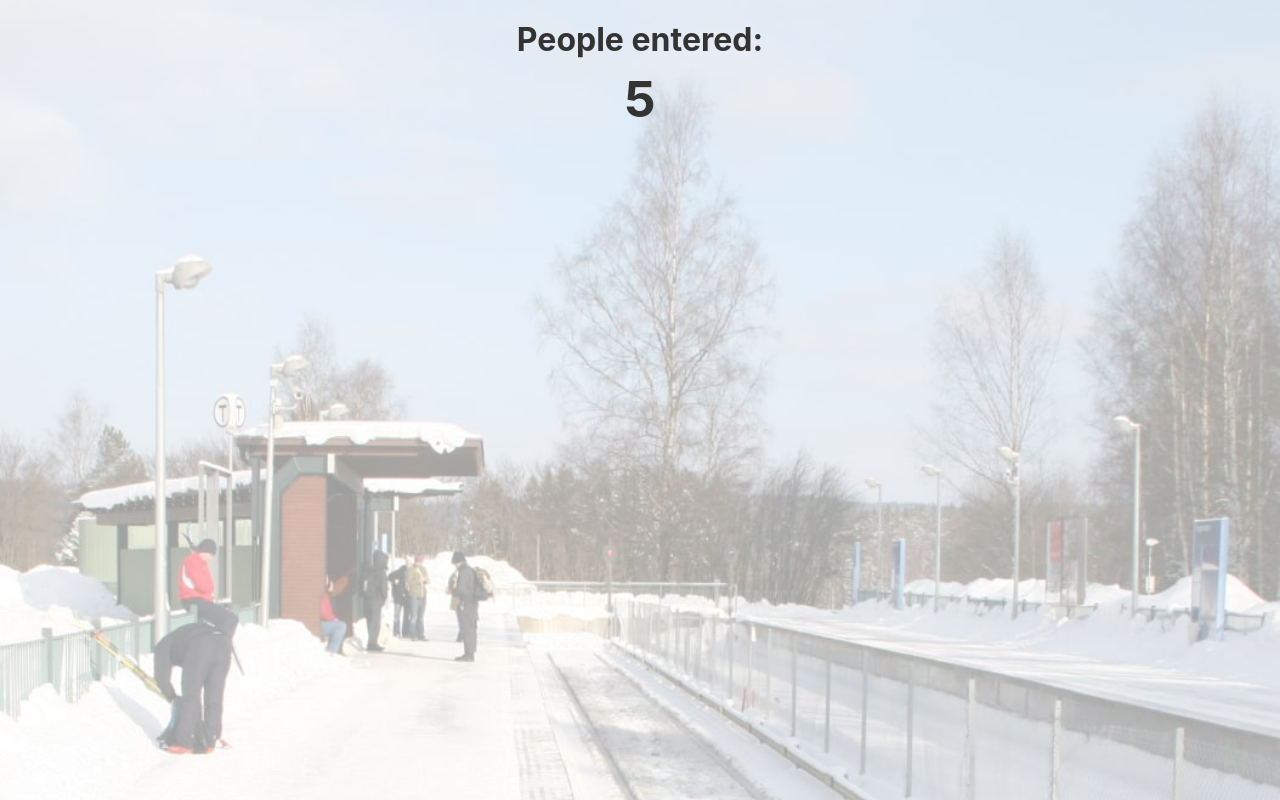
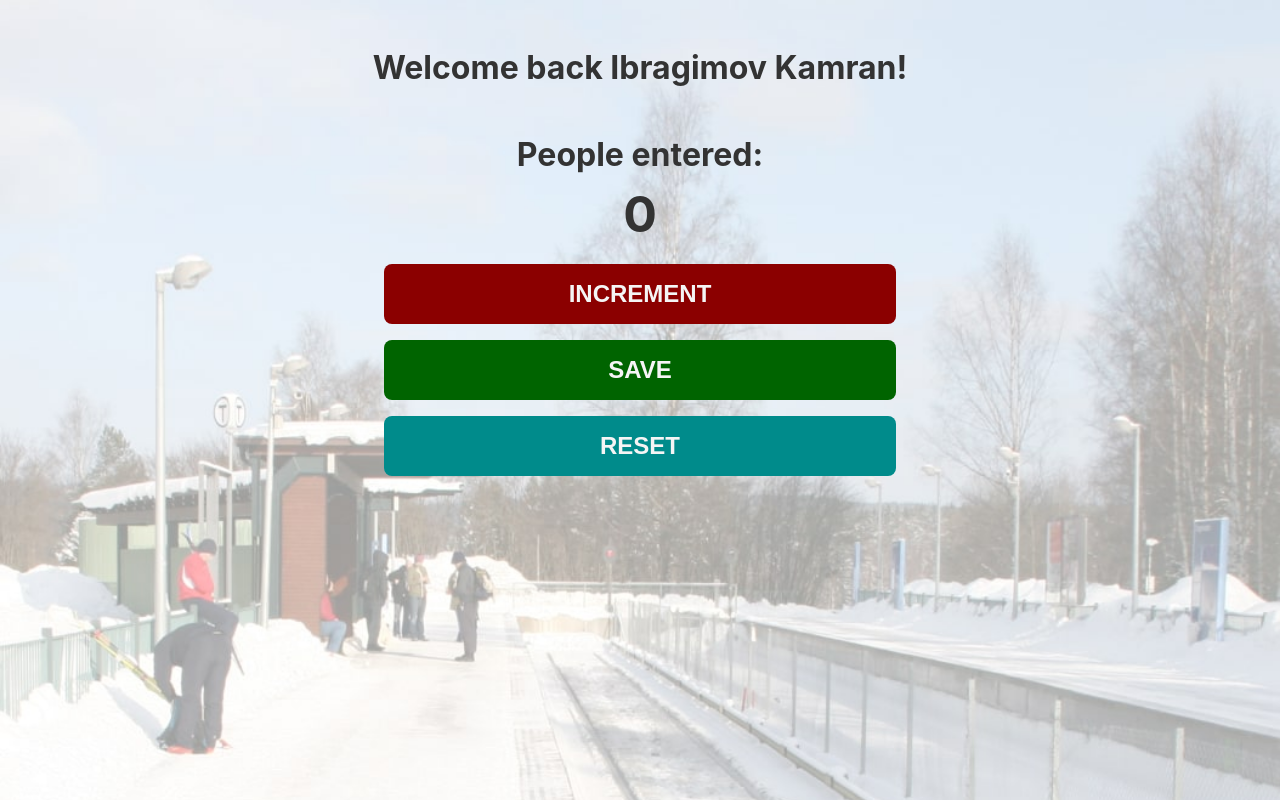
Before and after one commit to ikmrn/js-projects, a plain HTML site: page passenger-counter-app/index.html in a window 1280 px wide. Drawn offline with Linux system fonts and the light colour scheme.

Commit message:
feat: Add welcome, count and buttons

```diff
--- a/passenger-counter-app/index.html
+++ b/passenger-counter-app/index.html
@@ -6,14 +6,17 @@
   <meta name="viewport" content="width=device-width, initial-scale=1.0">
   <title>Passenger Counter</title>
   <link rel="stylesheet" href="css/styles.css">
+  <script src="js/index.js" defer></script>
 </head>
 
 <body>
+  <h1 id="welcome-el"></h1>
   <h1>People entered:</h1>
-  <h2 id="count-el">0</h2>
-  <script>
-    document.getElementById("count-el").innerText = 5
-  </script>
+  <h2 id="count">0</h2>
+  <button id="increment-btn">INCREMENT</button>
+  <button id="save-btn">SAVE</button>
+  <button id="reset-btn">RESET</button>
+  <div class="container"></div>
 </body>
 
 </html>
```
